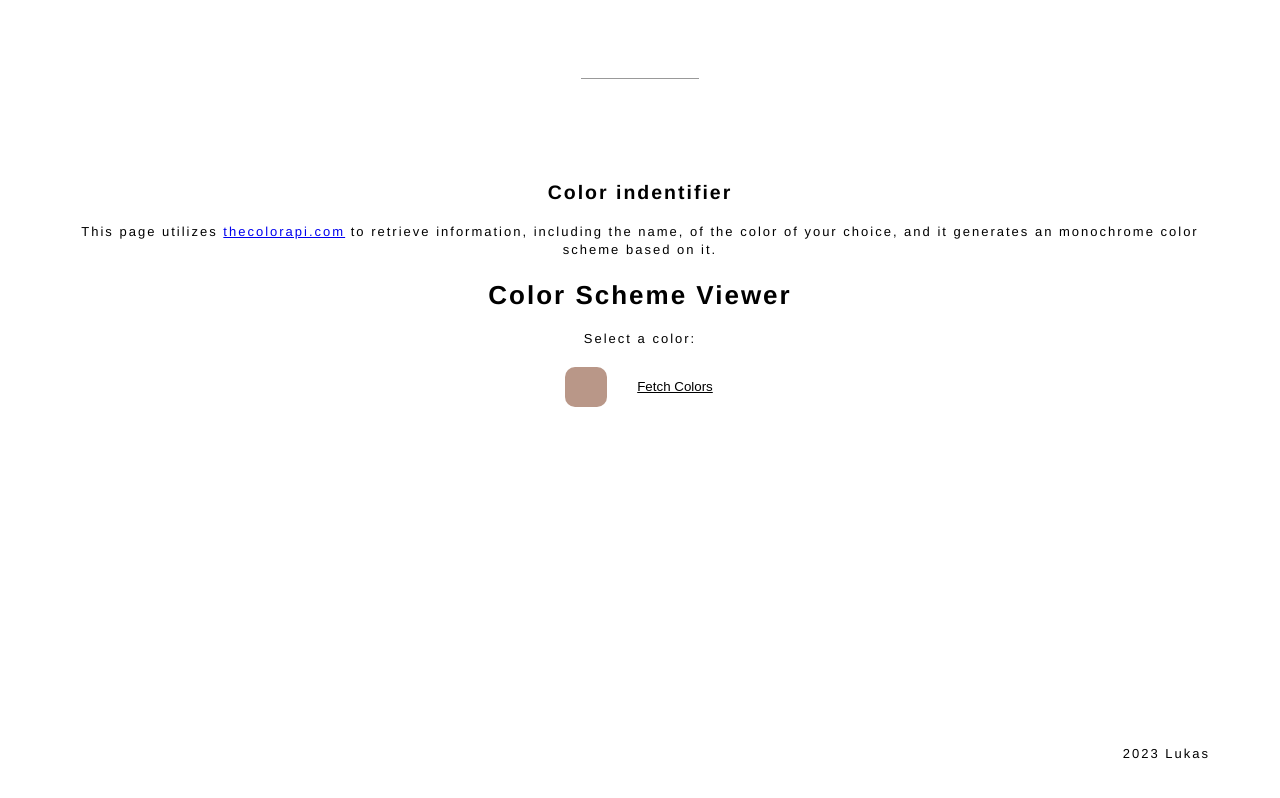
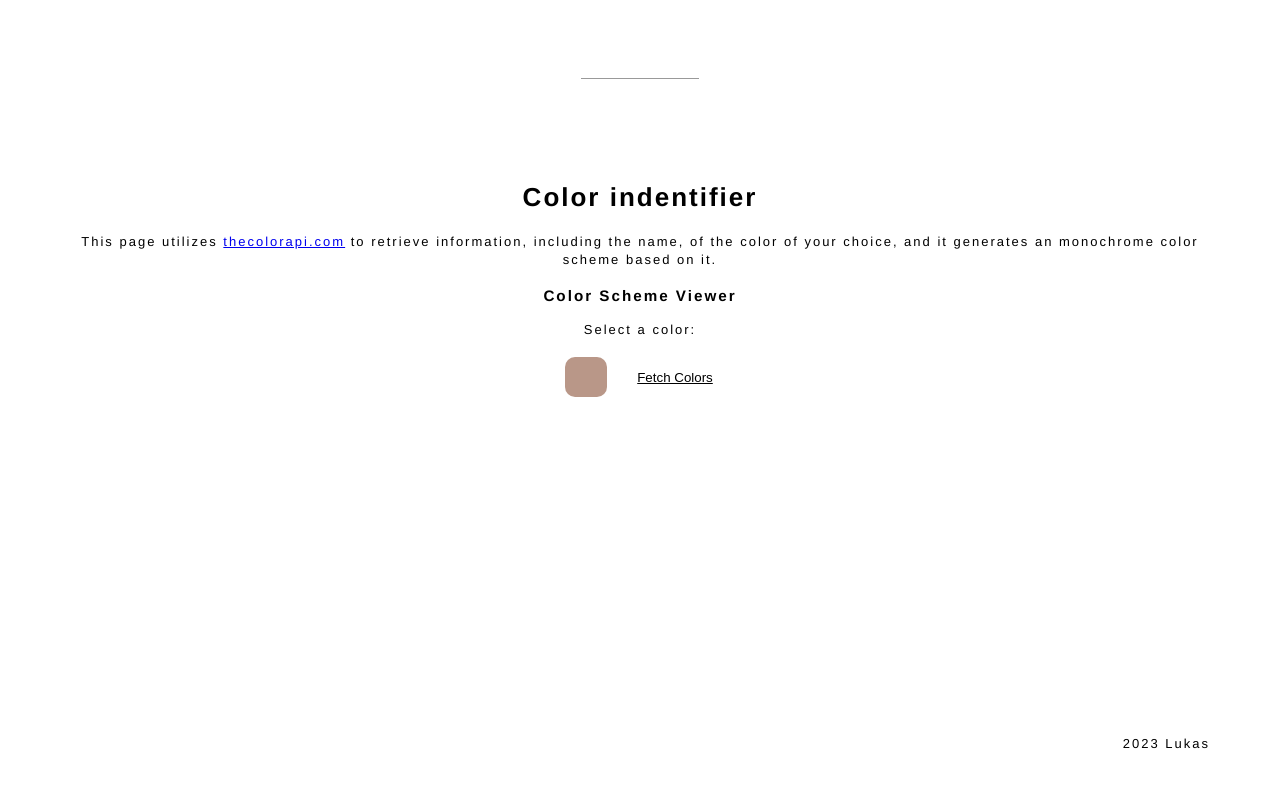
Before and after one commit to lukas7251/web, a plain HTML site: page index.html in a window 1280 px wide. Shown: the part 2848-3646 px from the top of the page. Drawn offline with Linux system fonts and the light colour scheme; no server answers.

Commit message:
headerFix

```diff
--- a/index.html
+++ b/index.html
@@ -129,12 +129,12 @@
         <div class="divider"></div>
 
         <div class="colors">
-          <h2>Color indentifier</h2>
+          <h1>Color indentifier</h2>
           <p>This page utilizes <a href="https://www.thecolorapi.com">thecolorapi.com</a>
             to retrieve information, including the name, of the color of your choice, and
             it generates an monochrome color scheme based on it.</p>
 
-          <h1>Color Scheme Viewer</h1>
+          <h3>Color Scheme Viewer</h1>
           <p>Select a color:</p>
 
           <div id="selector">
```
